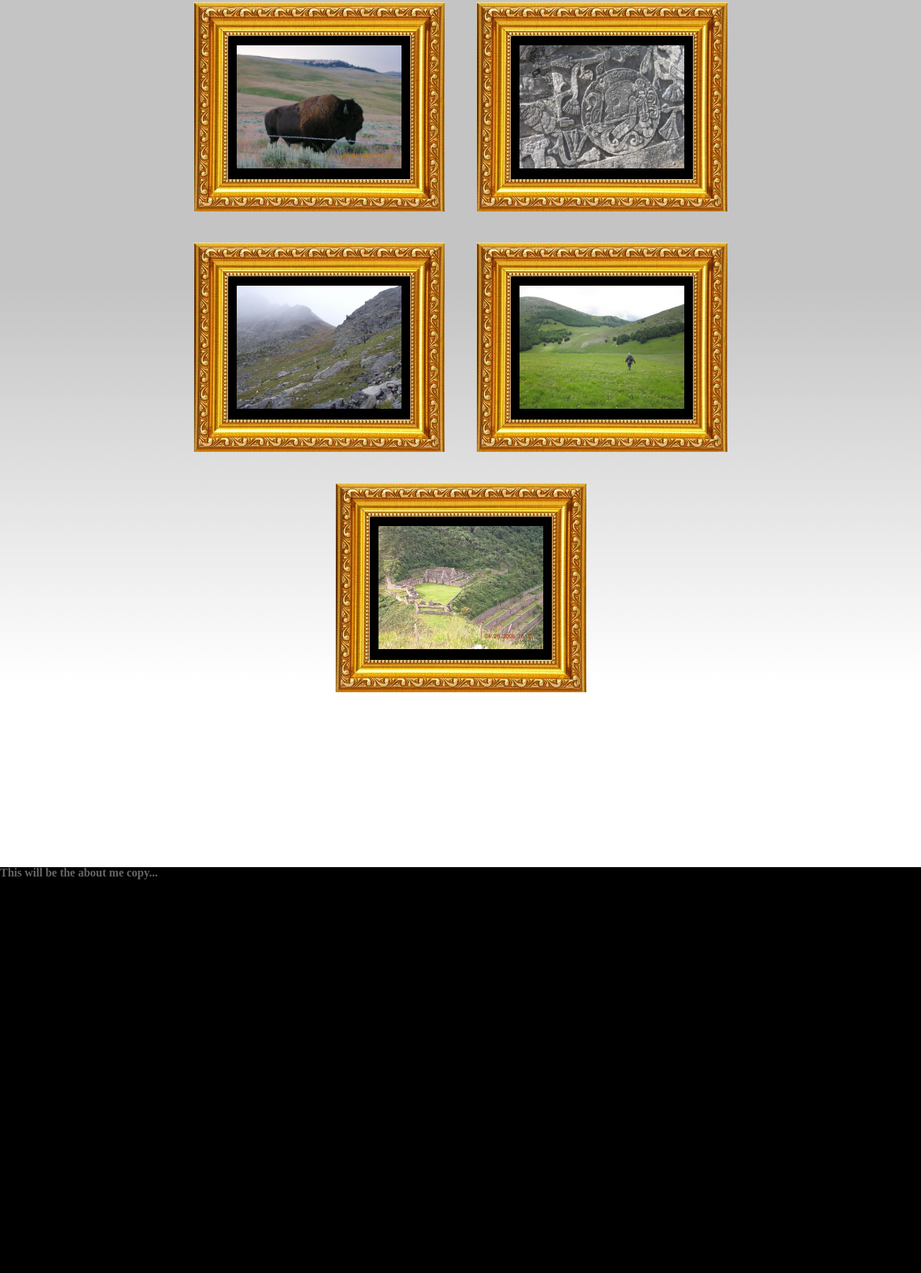
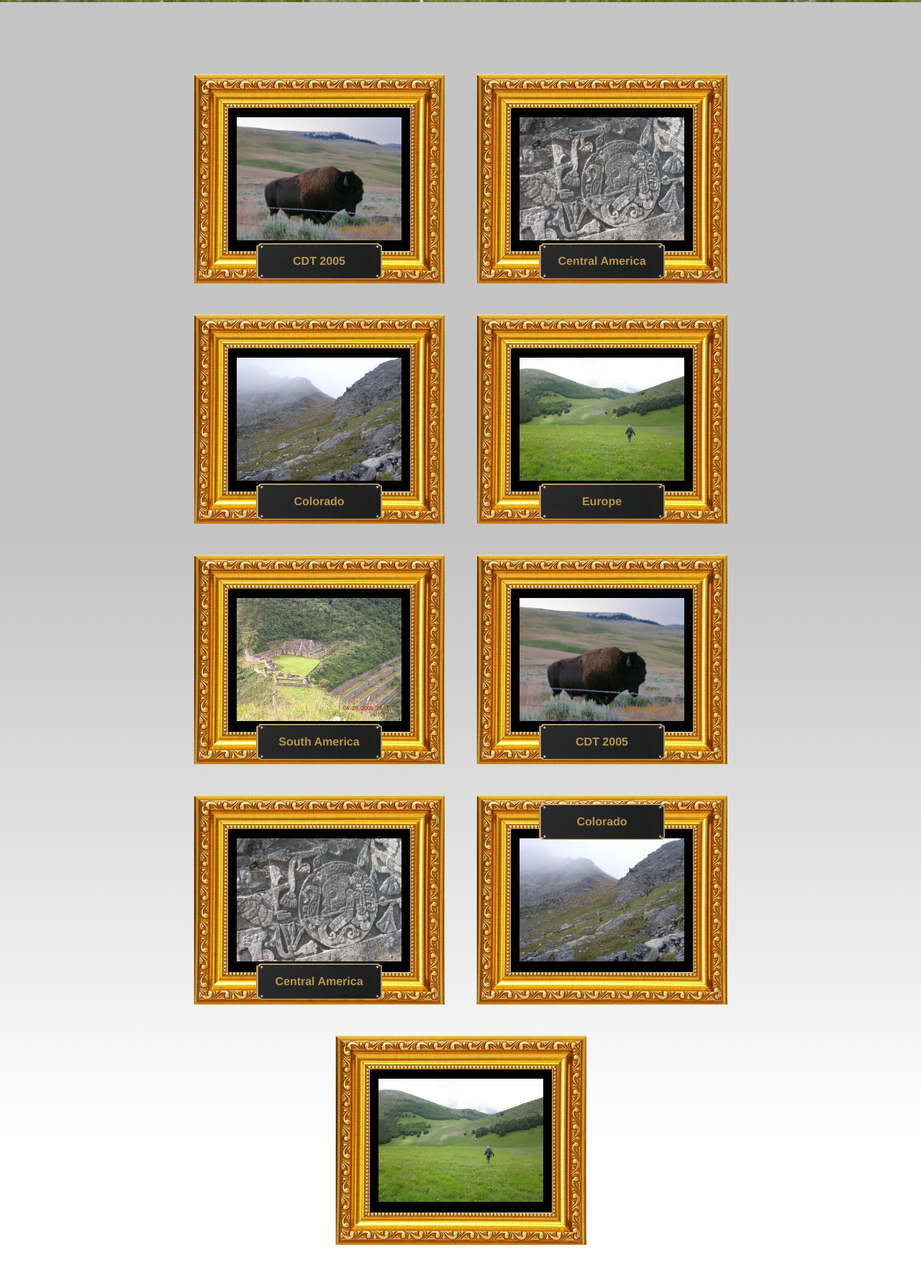
Before and after one commit to d-low/home-page-protos, a plain HTML site: page index.html in a window 1280 px wide. Shown: the part 897-2666 px from the top of the page at 72% size. Drawn offline with nearby package versions, Linux system fonts and the light colour scheme; a web font is replaced by a local one.

Commit message:
Abandoned positioning effects of navigation images, instead simply show/hide the captions.

```diff
--- a/index.html
+++ b/index.html
@@ -17,35 +17,59 @@
 		<section id="nav-container" class="section-container">
 			<nav>
 				<ul class="clearfix">
-					<li class="nav-image num-1">
+					<li class="nav-image">
 						<a href="javascript:void(0);">
 							<img src="images/cdt.jpg" alt="CDT" />
 						</a>
-						<small class="nav-image-caption">CDT 2005</small>
+						<small class="nav-image-caption hidden">CDT 2005</small>
 					</li>
-					<li class="nav-image num-2">
+					<li class="nav-image">
 						<a href="javascript:void(0);">
 							<img src="images/central-america.jpg" alt="Central America" />
 						</a>
-						<small class="nav-image-caption">Central America</small>
+						<small class="nav-image-caption hidden">Central America</small>
 					</li>
-					<li class="nav-image num-3">
+					<li class="nav-image">
 						<a href="javascript:void(0);">
 							<img src="images/colorado.jpg" alt="Colorado" />
 						</a>
-						<small class="nav-image-caption">Colorado</small>
+						<small class="nav-image-caption hidden">Colorado</small>
 					</li>
-					<li class="nav-image num-4">
+					<li class="nav-image">
 						<a href="javascript:void(0);">
 							<img src="images/europe.jpg" alt="Europe" />
 						</a>
-						<small class="nav-image-caption">Europe</small>
+						<small class="nav-image-caption hidden">Europe</small>
 					</li>
-					<li class="nav-image num-5">
+					<li class="nav-image">
 						<a href="javascript:void(0);">
 							<img src="images/south-america.jpg" alt="South America" />
 						</a>
-						<small class="nav-image-caption">South America</small>
+						<small class="nav-image-caption hidden">South America</small>
+					</li>
+					<li class="nav-image">
+						<a href="javascript:void(0);">
+							<img src="images/cdt.jpg" alt="CDT" />
+						</a>
+						<small class="nav-image-caption hidden">CDT 2005</small>
+					</li>
+					<li class="nav-image">
+						<a href="javascript:void(0);">
+							<img src="images/central-america.jpg" alt="Central America" />
+						</a>
+						<small class="nav-image-caption hidden">Central America</small>
+					</li>
+					<li class="nav-image">
+						<a href="javascript:void(0);">
+							<img src="images/colorado.jpg" alt="Colorado" />
+						</a>
+						<small class="nav-image-caption hidden">Colorado</small>
+					</li>
+					<li class="nav-image">
+						<a href="javascript:void(0);">
+							<img src="images/europe.jpg" alt="Europe" />
+						</a>
+						<small class="nav-image-caption hidden">Europe</small>
 					</li>
 				</ul>
 			</nav>
--- a/scripts/home.js
+++ b/scripts/home.js
@@ -8,7 +8,7 @@ var Home_Class = function() {
 	this.$introContainer = null;
 	this.$introHeader = null;
 	this.$navContainer = null;
-	this.$navImages = null;
+	this.navImageCaptions = null;
 
 	this.navContainerPxShowing = 200;
 
@@ -29,7 +29,7 @@ var Home_Class = function() {
 
 	// Set to true when toggling nav images and to false when done so that
 	// we don't toggle them in or out when already doing so!
-	this.togglingNavImages = false;
+	this.togglingNavImageCaptions = false;
 };
 
 Home_Class.prototype.init = function() {
@@ -41,7 +41,7 @@ Home_Class.prototype.init = function() {
 	this.$introContainer = $("#intro-container");
 	this.$introHeader = $("#intro-header");
 	this.$navContainer = $("#nav-container");
-	this.$navImages = this.$navContainer.find(".nav-image");
+	this.navImageCaptions = this.$navContainer.find(".nav-image-caption");
 
 	//
 	// Update sizing and positioning
@@ -65,15 +65,10 @@ Home_Class.prototype.init = function() {
 	$(window).scroll($.proxy(this.window_scroll, this));
 
 	//
-	// Add a custom jQuery wait() method for more expressive setTimeout() code.
-	// See: http://www.intridea.com/blog/2011/2/8/fun-with-jquery-deferred#
+	// Set data members
 	//
 
-	$.wait = function(time) {
-		return $.Deferred(function(dfd) {
-			setTimeout(dfd.resolve, time);
-		});
-	};
+	this.togglingNavImageCaptions = false;
 };
 
 
@@ -110,13 +105,13 @@ Home_Class.prototype.window_scroll = function() {
 
 	if (this.isNavContainerVisible()) {
 		var pxShowing = this.pixelsOfNavContainerShowing();
-		var areNavImagesVisible = this.areNavImagesVisible();
+		var areCaptionsVisible = this.areCaptionsVisible();
 
-		if (pxShowing >= this.navContainerPxShowing && ! areNavImagesVisible) {
-			this.toggleNavImages(true);
+		if (pxShowing >= this.navContainerPxShowing && ! areCaptionsVisible) {
+			this.toggleNavImageCaptions(true);
 		}
-		else if (pxShowing < this.navContainerPxShowing && areNavImagesVisible) {
-			this.toggleNavImages(false);
+		else if (pxShowing < this.navContainerPxShowing && areCaptionsVisible) {
+			this.toggleNavImageCaptions(false);
 		}
 	}
 };
@@ -218,14 +213,10 @@ Home_Class.prototype.pixelsOfNavContainerShowing = function() {
 	return (pxShowing < 0 ? 0 : pxShowing);
 };
 
-/**
- * @description If none of the nav images has the off screen class then
- * return true because they're all visible.
- */
+Home_Class.prototype.areCaptionsVisible = function() {
+	return ($(this.navImageCaptions).hasClass("hidden") ? false : true);
+};
 
-Home_Class.prototype.areNavImagesVisible = function() {
-	return (this.$navImages.hasClass("off-screen") ? false : true);
-};
 
 
 // ****************************************************************************
@@ -252,7 +243,6 @@ Home_Class.prototype.updateIntroContainerBackground = function() {
  */
 
 Home_Class.prototype.updateIntroHeaderOpacity = function() {
-
 	var scrollTop = $(window).scrollTop();
 	var scrollRange = this.heights.introContainer - this.positions.introHeaderTop;
 	var opacity = Number((100 - (scrollTop / scrollRange * 100)) / 100).toFixed(2);
@@ -262,44 +252,38 @@ Home_Class.prototype.updateIntroHeaderOpacity = function() {
 	this.$introHeader.css("opacity", opacity);
 };
 
-/**
- * @description Slide the navigation images into or out of view.
- */
 
-Home_Class.prototype.toggleNavImages = function(show) {
+Home_Class.prototype.toggleNavImageCaptions = function(show) {
 
-	// Just return if we're already toggling the nav images.
-	if (this.togglingNavImages) {
+	if (this.togglingNavImageCaptions) {
 		return;
 	}
 
-	this.togglingNavImages = true;
+	this.togglingNavImageCaptions = true;
 
-	var that = this;
+	var self = this;
+	var currentCaption = 0;
+	var timeout = (show ? 500 : 100);
 
-	var fEach = function($navImage, delay, index) {
-		$.wait(delay)
-			.then(function() {
-				if (show) {
-					$navImage.removeClass("off-screen off-screen-left");
-					$navImage.removeClass("off-screen off-screen-right");
-				}
-				else {
-					var offScreenClassName = $navImage.data("offscreenclass");
-					$navImage.addClass(offScreenClassName);
-				}
+	var fTimeout = function() {
+    	var $caption = $(self.navImageCaptions[currentCaption]);
 
-				// Reset our mutex once we've toggled the last nav image.
-				if (index === that.$navImages.length - 1) {
-					that.togglingNavImages = false;
-				}
-			});
+		if (show) {
+    		$caption.removeClass("hidden");
+		}
+		else {
+    		$caption.addClass("hidden");
+		}
+
+    	currentCaption++
+
+    	if (currentCaption < self.navImageCaptions.length) {
+        	window.setTimeout(fTimeout, timeout);
+    	}
+		else {
+			self.togglingNavImageCaptions = false;
+		}
 	};
 
-	var delay = (show ? 500 : 100);
-
-	this.$navImages.each(function(index) {
-		fEach($(this), delay * (index + 1), index);
-	});
-
-}; // end Home_Class.toggleNavImages()
+	fTimeout();
+};
--- a/styles/style.css
+++ b/styles/style.css
@@ -12,6 +12,7 @@ body {
 #intro-container,
 #nav-container,
 #about-me-container {
+	min-height: 900px;
 	position: relative;
 }
 
@@ -127,6 +128,7 @@ body {
 	height: 171px;
 	overflow: hidden;
 	padding: 60px;
+	position: relative;
 	margin: 0px 20px 40px 20px;
 	-moz-transition: all 1s ease 0s;
 	-webkit-transition: all 1s ease 0s;
@@ -154,8 +156,6 @@ body {
 	background: transparent url(../images/trophy-plaque-175x50.png) left top no-repeat;
 	color: #ba954c;
 	cursor: pointer;
-	/* TEMP: Hide the caption images. */
-	display: none;
 	font-family: 'Denk One', Helvetica, sans-serif;
 	font-weight: bold;
 	height: 50px;
@@ -163,21 +163,19 @@ body {
 	left: 87px;
 	position: absolute;
 	text-align: center;
-	top: -100px;
+	top: 235px;
 	transition: all 0.75s cubic-bezier(0.19, 1, 0.22, 1) 0.25s;
 	width: 175px;
 }
 
-.nav-image:hover .nav-image-caption {
-	top: 235px;
+.nav-image .nav-image-caption.hidden {
+	top: -100px;
 }
 
 /* Temporary styles for the about me container. */
 
 #about-me-container {
 	background-color: #000000;
-	/* TEMP: This *may* be a temporary height, we'll have to wait and see. */
-	height: 900px;
 }
 
 #about-me-container p {
```
